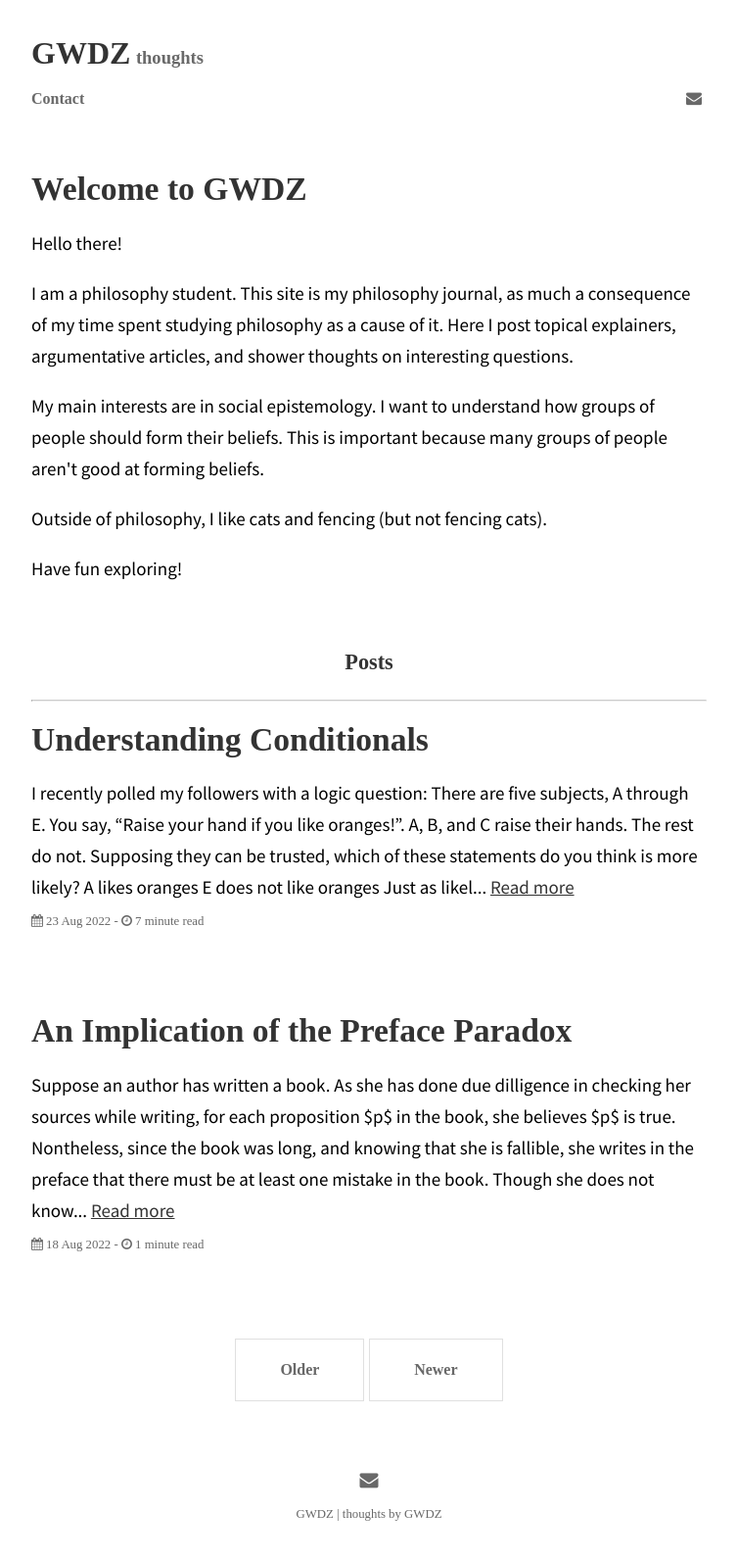
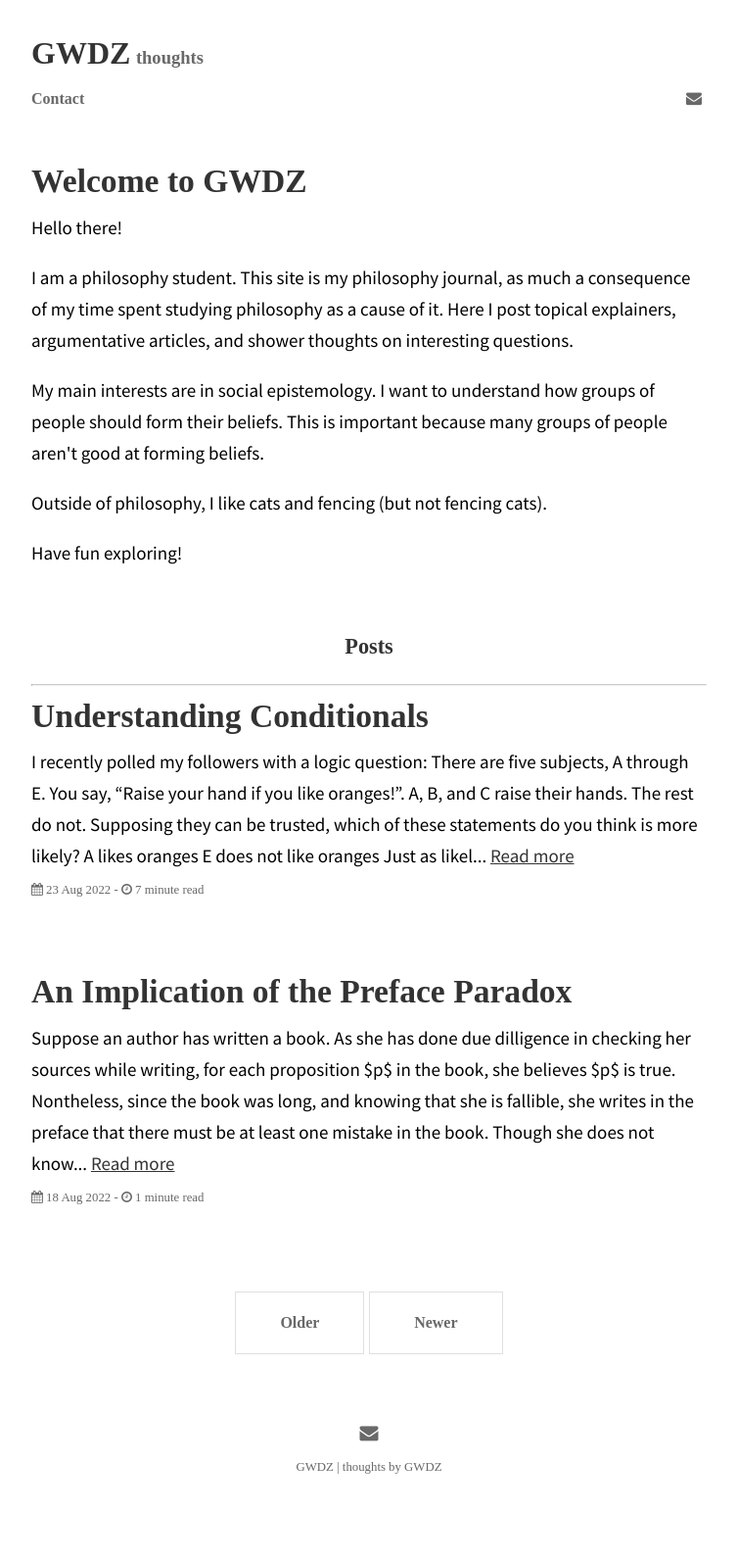
Before and after one commit to GWDZ-true/gwdz-site, a Jekyll site: the page built from index.html, in a window 1280 px wide. Shown: the whole page at 98% size, without its empty margins (263-1016 px from the left). Built offline with Jekyll 4.4.1, drawn with Linux system fonts in a browser that asks for light colours; some web fonts are replaced; the list of posts is cut into pages by our own code; after the commit the page ends 1545 px from its top, so only the background shows below that.

Commit message:
Update _base.scss

```diff
--- a/_sass/_base.scss
+++ b/_sass/_base.scss
@@ -27,6 +27,7 @@ body {
 
 h1 {
   font-size: 2.1rem;
+  line-height: 1rem;
 }
 
 h1 a {
```
